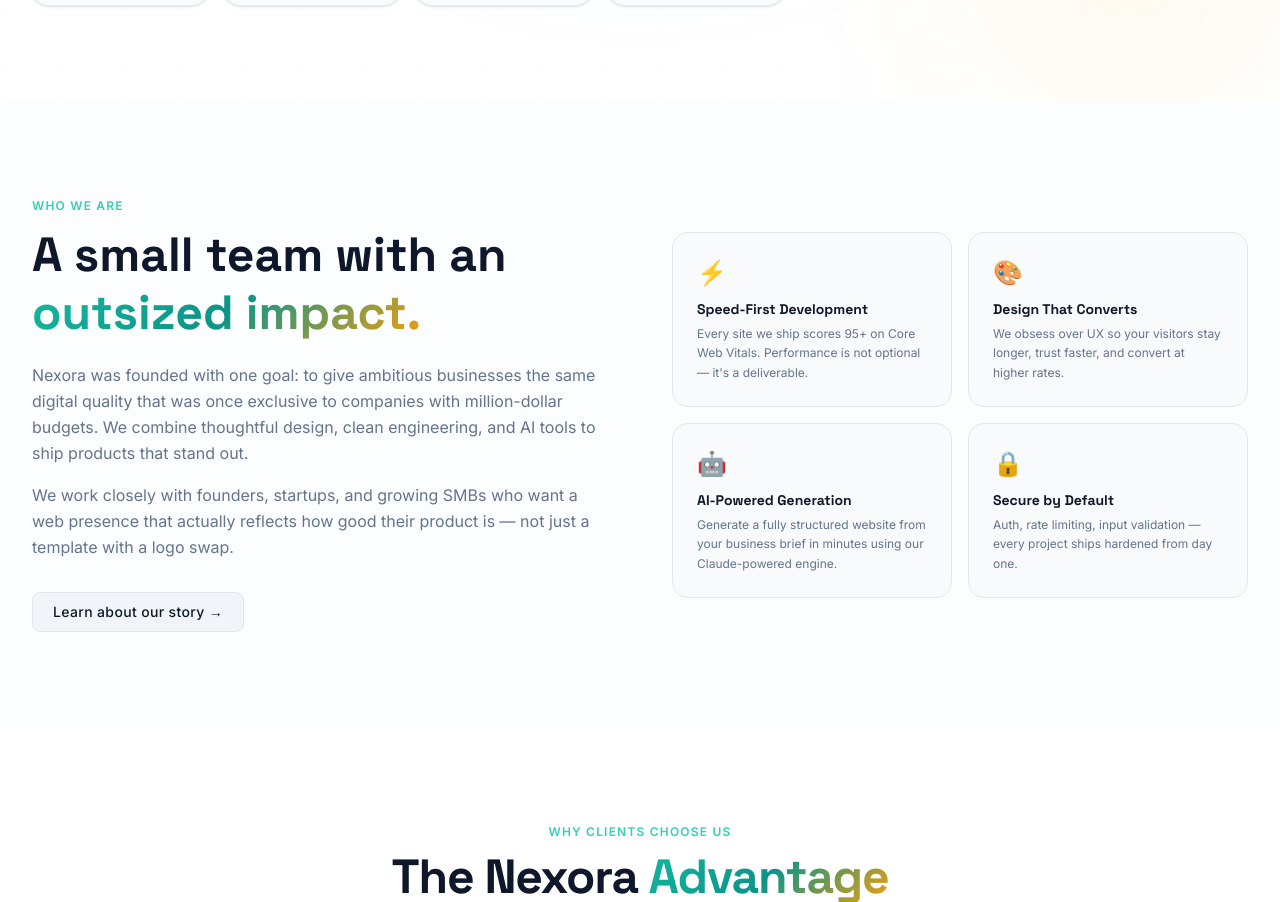
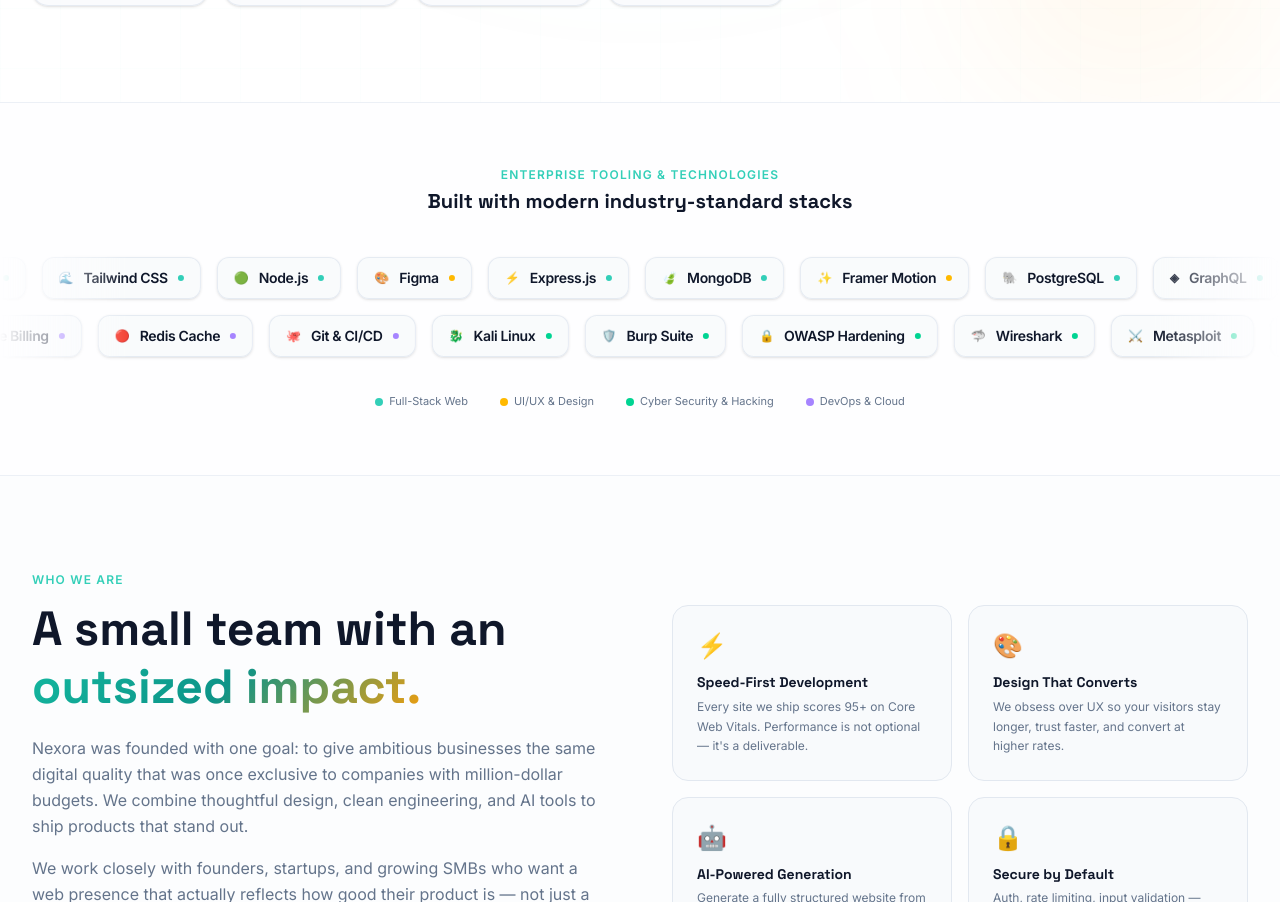
Before and after one commit to msmahfuz3140/online-agency-platform, a Next.js app: page / in a window 1280 px wide. Shown: the part 832-1734 px from the top of the page. Built offline with nearby package versions, Linux system fonts and the light colour scheme.

Commit message:
feat: add Technologies & Tooling infinite marquee below hero section

```diff
--- a/app/globals.css
+++ b/app/globals.css
@@ -164,3 +164,44 @@
 ::-webkit-scrollbar-thumb:hover {
   background: #14b8a0;
 }
+
+/* Infinite Marquee Animations */
+@keyframes marquee {
+  0% {
+    transform: translateX(0%);
+  }
+  100% {
+    transform: translateX(-50%);
+  }
+}
+
+@keyframes marquee-reverse {
+  0% {
+    transform: translateX(-50%);
+  }
+  100% {
+    transform: translateX(0%);
+  }
+}
+
+.animate-marquee {
+  display: flex;
+  width: max-content;
+  animation: marquee 32s linear infinite;
+}
+
+.animate-marquee-reverse {
+  display: flex;
+  width: max-content;
+  animation: marquee-reverse 32s linear infinite;
+}
+
+.animate-marquee:hover,
+.animate-marquee-reverse:hover {
+  animation-play-state: paused;
+}
+
+.mask-gradient-x {
+  mask-image: linear-gradient(to right, transparent, black 10%, black 90%, transparent);
+  -webkit-mask-image: linear-gradient(to right, transparent, black 10%, black 90%, transparent);
+}
--- a/app/page.tsx
+++ b/app/page.tsx
@@ -1,6 +1,7 @@
 import { Navbar } from "@/components/layout/Navbar";
 import { Footer } from "@/components/layout/Footer";
 import { HeroSection } from "@/components/home/HeroSection";
+import { TechMarqueeSection } from "@/components/home/TechMarqueeSection";
 import { AgencyIntroSection } from "@/components/home/AgencyIntroSection";
 import { WhyChooseUsSection } from "@/components/home/WhyChooseUsSection";
 import { FeaturedProjectsSection } from "@/components/home/FeaturedProjectsSection";
@@ -19,6 +20,7 @@
       <Navbar />
       <main>
         <HeroSection />
+        <TechMarqueeSection />
         <AgencyIntroSection />
         <WhyChooseUsSection />
         <FeaturedProjectsSection />
--- /dev/null
+++ b/components/home/TechMarqueeSection.tsx
@@ -0,0 +1,112 @@
+import { FadeInSection } from "../motion/FadeInSection";
+
+interface TechItem {
+  name: string;
+  category: "web" | "design" | "security" | "cloud";
+  icon: string;
+}
+
+const row1: TechItem[] = [
+  { name: "Next.js 16", category: "web", icon: "▲" },
+  { name: "TypeScript", category: "web", icon: "TS" },
+  { name: "React", category: "web", icon: "⚛" },
+  { name: "Tailwind CSS", category: "web", icon: "🌊" },
+  { name: "Node.js", category: "web", icon: "🟢" },
+  { name: "Figma", category: "design", icon: "🎨" },
+  { name: "Express.js", category: "web", icon: "⚡" },
+  { name: "MongoDB", category: "web", icon: "🍃" },
+  { name: "Framer Motion", category: "design", icon: "✨" },
+  { name: "PostgreSQL", category: "web", icon: "🐘" },
+  { name: "GraphQL", category: "web", icon: "◈" },
+  { name: "Python", category: "web", icon: "🐍" },
+];
+
+const row2: TechItem[] = [
+  { name: "Kali Linux", category: "security", icon: "🐉" },
+  { name: "Burp Suite", category: "security", icon: "🛡️" },
+  { name: "OWASP Hardening", category: "security", icon: "🔒" },
+  { name: "Wireshark", category: "security", icon: "🦈" },
+  { name: "Metasploit", category: "security", icon: "⚔️" },
+  { name: "Nmap Scanning", category: "security", icon: "📡" },
+  { name: "Docker", category: "cloud", icon: "🐳" },
+  { name: "AWS Cloud", category: "cloud", icon: "☁️" },
+  { name: "Vercel", category: "cloud", icon: "▲" },
+  { name: "Stripe Billing", category: "cloud", icon: "💳" },
+  { name: "Redis Cache", category: "cloud", icon: "🔴" },
+  { name: "Git & CI/CD", category: "cloud", icon: "🐙" },
+];
+
+const dotColors: Record<TechItem["category"], string> = {
+  web: "bg-primary-400",
+  design: "bg-amber-400",
+  security: "bg-emerald-400",
+  cloud: "bg-violet-400",
+};
+
+function TechCard({ item }: { item: TechItem }) {
+  return (
+    <div className="flex items-center gap-2.5 px-4 py-2.5 rounded-xl bg-surface/80 border border-border/80 hover:border-primary-500/50 hover:bg-surface transition-all duration-200 shadow-sm whitespace-nowrap select-none group">
+      <span className="font-mono text-xs font-bold text-foreground group-hover:text-primary-400 transition-colors">
+        {item.icon}
+      </span>
+      <span className="text-xs sm:text-sm font-semibold text-foreground tracking-tight">
+        {item.name}
+      </span>
+      <span className={`h-1.5 w-1.5 rounded-full ${dotColors[item.category]}`} />
+    </div>
+  );
+}
+
+export function TechMarqueeSection() {
+  return (
+    <section className="py-12 sm:py-16 border-y border-border/60 bg-surface/20 overflow-hidden relative">
+      <FadeInSection>
+        <div className="text-center mb-8 sm:mb-10 px-4">
+          <p className="text-[11px] sm:text-xs font-semibold uppercase tracking-widest text-primary-400 mb-1.5">
+            Enterprise Tooling & Technologies
+          </p>
+          <h3 className="font-heading text-lg sm:text-xl font-bold text-foreground">
+            Built with modern industry-standard stacks
+          </h3>
+        </div>
+      </FadeInSection>
+
+      {/* Marquee with smooth gradient fade masks */}
+      <div className="mask-gradient-x flex flex-col gap-3.5 sm:gap-4 overflow-hidden py-1">
+        {/* Row 1 - Left to Right */}
+        <div className="animate-marquee gap-3.5 sm:gap-4">
+          {row1.concat(row1).map((item, idx) => (
+            <TechCard key={`row1-${item.name}-${idx}`} item={item} />
+          ))}
+        </div>
+
+        {/* Row 2 - Right to Left */}
+        <div className="animate-marquee-reverse gap-3.5 sm:gap-4">
+          {row2.concat(row2).map((item, idx) => (
+            <TechCard key={`row2-${item.name}-${idx}`} item={item} />
+          ))}
+        </div>
+      </div>
+
+      {/* Categories Legend */}
+      <div className="mt-8 flex flex-wrap items-center justify-center gap-4 sm:gap-8 px-4 text-[11px] text-muted-fg">
+        <div className="flex items-center gap-1.5">
+          <span className="h-2 w-2 rounded-full bg-primary-400" />
+          <span>Full-Stack Web</span>
+        </div>
+        <div className="flex items-center gap-1.5">
+          <span className="h-2 w-2 rounded-full bg-amber-400" />
+          <span>UI/UX & Design</span>
+        </div>
+        <div className="flex items-center gap-1.5">
+          <span className="h-2 w-2 rounded-full bg-emerald-400" />
+          <span>Cyber Security & Hacking</span>
+        </div>
+        <div className="flex items-center gap-1.5">
+          <span className="h-2 w-2 rounded-full bg-violet-400" />
+          <span>DevOps & Cloud</span>
+        </div>
+      </div>
+    </section>
+  );
+}
```
